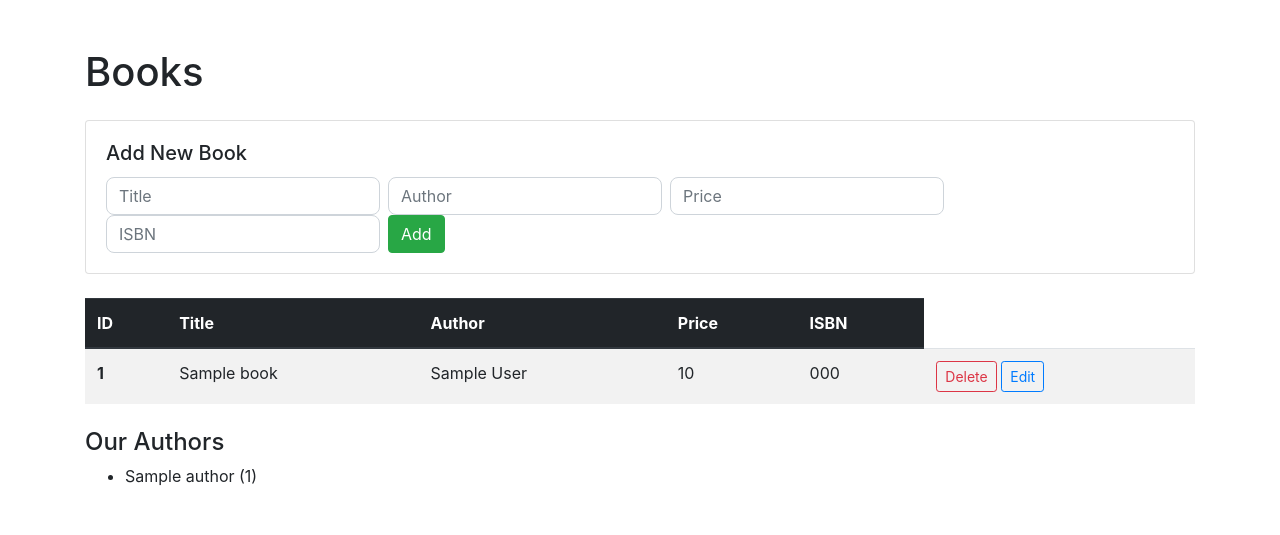
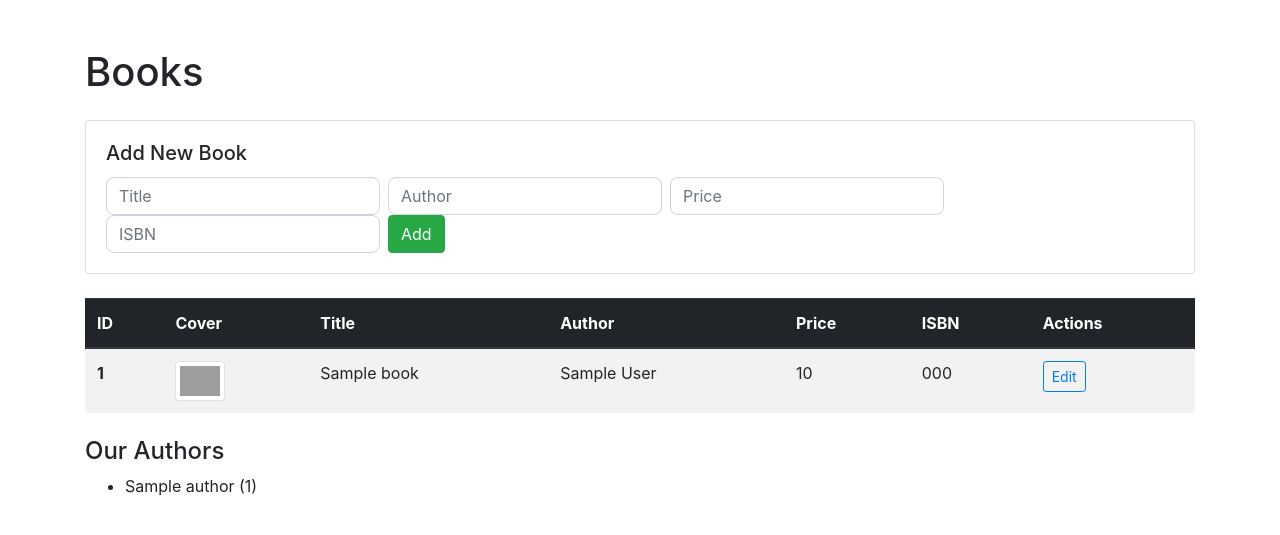
Before and after one commit to dimon-ua/wsaa-book-manager, a Flask app: page / in a window 1280 px wide. Shown: the top 535 px of the page. Run offline with Flask 3, Linux system fonts and the light colour scheme; tables that the repository leaves empty or names only in its code hold one stand-in row (values such as "Sample post"); grey boxes are pictures that could not be loaded.

Commit message:
update, add book cover images using Open Library Covers API

```diff
--- a/app.py
+++ b/app.py
@@ -1,5 +1,6 @@
 from flask import Flask, render_template, redirect, url_for, request, jsonify
 from booksDAO import booksDAO
+import requests
 
 # Reference: Create quick Flask app
 # https://flask.palletsprojects.com/en/2.3.x/quickstart/
@@ -77,6 +78,8 @@ def delete_book_api(book_id):
 
 
 
+# Route
+
 @app.route("/api/books/<int:id>", methods=["GET"])
 def get_book_api(id):
     book = booksDAO.get_book_by_id(id)
@@ -85,6 +88,15 @@ def get_book_api(id):
     else:
         return jsonify({"error": "Book not found"}), 404
 
+# Route to add book from HTML form
+@app.route("/add_book", methods=["POST"])
+def add_book():
+    title = request.form.get("title")
+    author = request.form.get("author")
+    price = request.form.get("price")
+    isbn = request.form.get("isbn")
+    booksDAO.add_book(title, author, price, isbn)
+    return redirect("/")
 
 
 @app.route("/edit_book/<int:book_id>")
--- a/templates/index.html
+++ b/templates/index.html
@@ -28,23 +28,27 @@
             <thead class="thead-dark">
                 <tr>
                     <th scope="col">ID</th>
+                    <th scope="col">Cover</th>
                     <th scope="col">Title</th>
                     <th scope="col">Author</th>
                     <th scope="col">Price</th>
                     <th scope="col">ISBN</th>
+                    <th scope="col">Actions</th>
                 </tr>
             </thead>
             <tbody>
                 {% for book in books %}
                  <tr>
-                    <th scope="row">{{ book.id }}</th>
+                    <th scope="row">{{ book.id }}</th><td>
+                        <img src="https://covers.openlibrary.org/b/isbn/{{ book.isbn }}-M.jpg"
+                        width="50" alt="Book Cover" class="img-thumbnail"></td>
+
                     <td>{{ book.title }}</td>
                     <td>{{ book.author }}</td>
                     <td>{{ book.price }}</td>
                     <td>{{ book.isbn }}</td>
                     <td>
-                             <a href="{{ url_for('delete_book', id=book.id) }}"
-                             class="btn btn-outline-danger btn-sm">Delete</a>
+
                             <a href="{{ url_for('edit_book', book_id=book.id) }}"
                                class="btn btn-outline-primary btn-sm">Edit</a>
                             </td>
```
